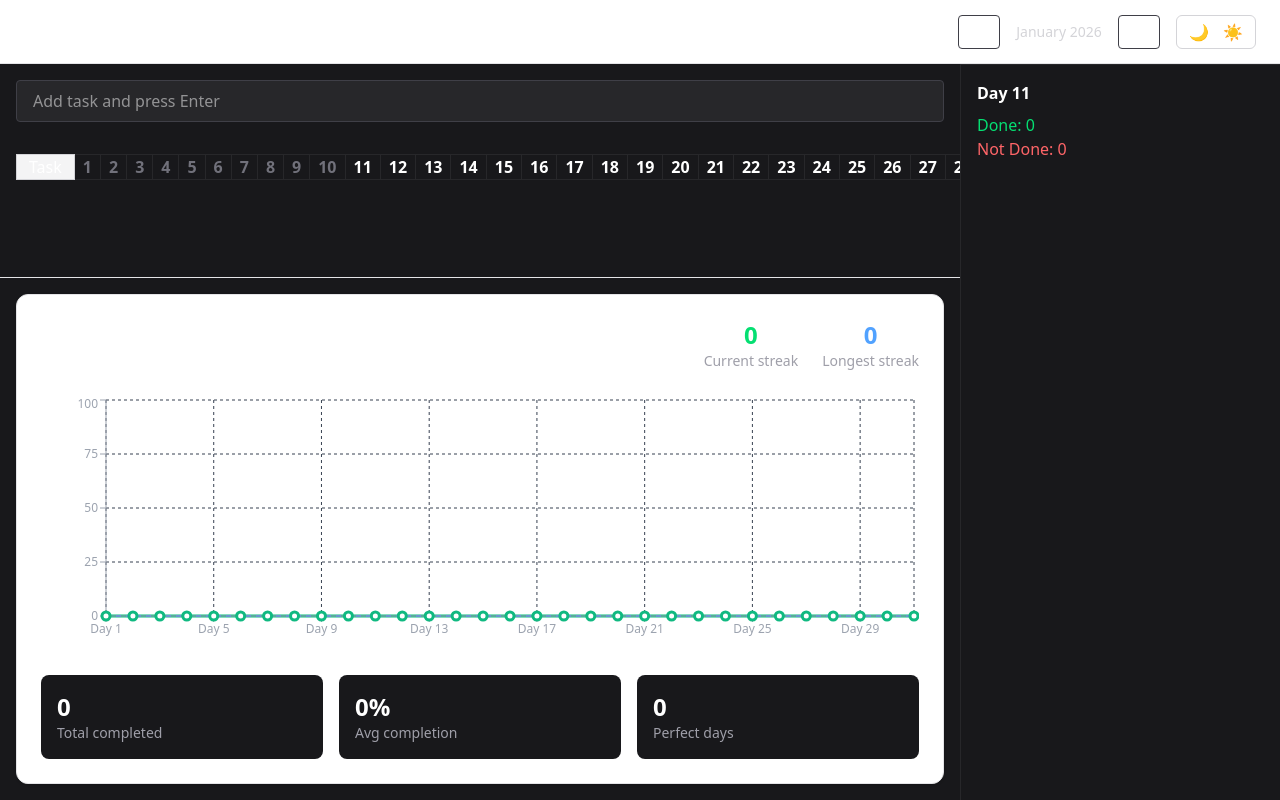
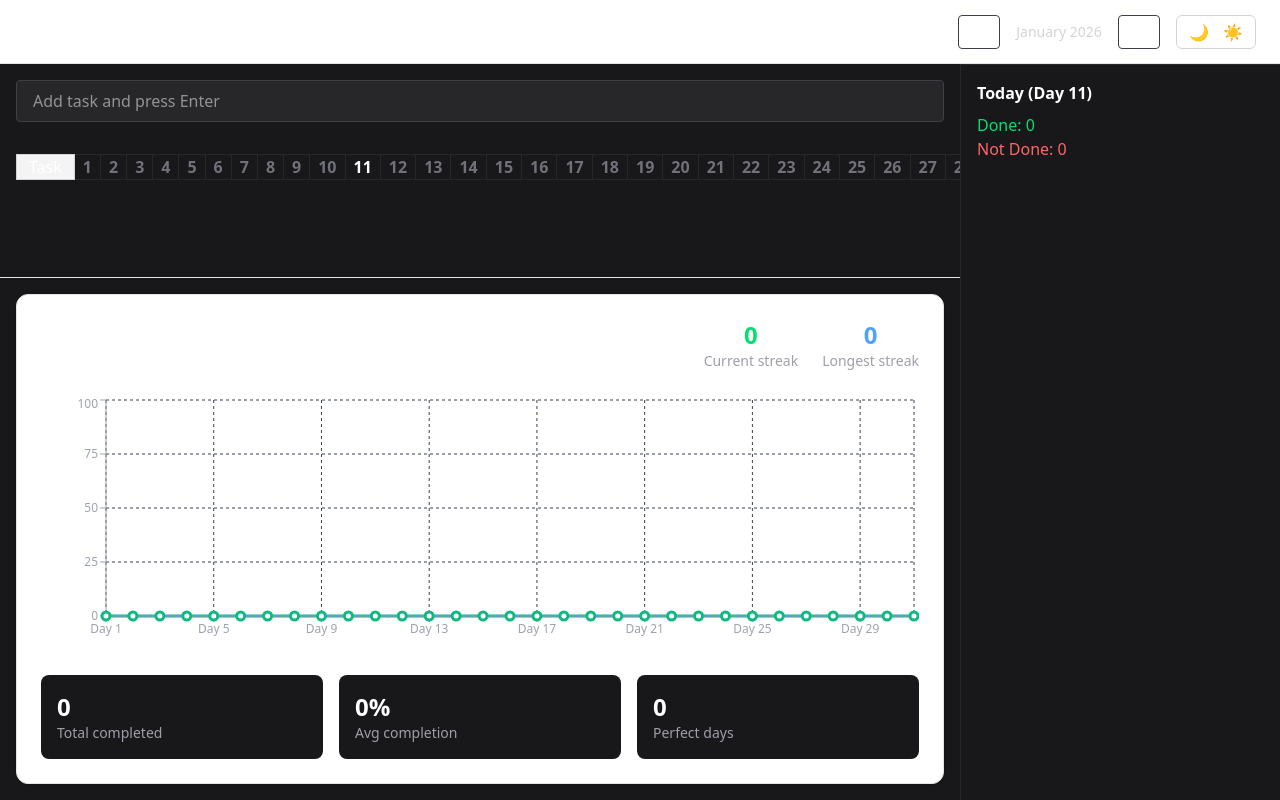
Before and after one commit to AMANTRIPATHI12/Habbit-Tracker, a React app: page / in a window 1280 px wide. Built offline with nearby package versions, Linux system fonts and the light colour scheme; the HTML template or start-up script is replaced by a standard one.

Commit message:
New Feature has been added to prevent future days

```diff
--- a/src/App.jsx
+++ b/src/App.jsx
@@ -22,6 +22,7 @@ export default function App() {
     today.getFullYear() === currentDate.getFullYear() &&
     today.getMonth() === currentDate.getMonth()
 
+  const todayDay = isCurrentMonth ? today.getDate() : null
   const startDay = isCurrentMonth ? today.getDate() : 1
 
 
@@ -112,6 +113,7 @@ export default function App() {
             setSelectedDay={setSelectedDay}
             onDeleteTask={deleteTask}
             startDay={startDay}
+            todayDay={todayDay}
           />
 
           {/* 🔥 ProgressGraph AT BOTTOM OF TASKS */}
@@ -130,6 +132,7 @@ export default function App() {
           tracker={tracker}
           selectedDay={selectedDay}
           startDay={startDay}
+          todayDay={todayDay}
         />
       </main>
     </div>
--- a/src/components/StatsPanel.jsx
+++ b/src/components/StatsPanel.jsx
@@ -3,8 +3,9 @@ export default function StatsPanel({
   tracker,
   selectedDay,
   startDay,
+  todayDay,
 }) {
-  // If day is before tracking started
+  // Before tracking started
   if (selectedDay < startDay) {
     return (
       <section className="w-full md:w-80 p-4 border-t md:border-l border-zinc-800">
@@ -16,12 +17,27 @@ export default function StatsPanel({
     )
   }
 
+  // Not today (future or past locked)
+  if (todayDay && selectedDay !== todayDay) {
+    return (
+      <section className="w-full md:w-80 p-4 border-t md:border-l border-zinc-800">
+        <h2 className="font-semibold mb-2">Day {selectedDay}</h2>
+        <p className="text-zinc-400 text-sm">
+          You can only update today’s habits
+        </p>
+      </section>
+    )
+  }
+
+  // Today stats
   const done = Object.values(tracker[selectedDay] || {}).filter(Boolean).length
   const notDone = Math.max(tasks.length - done, 0)
 
   return (
     <section className="w-full md:w-80 p-4 border-t md:border-l border-zinc-800">
-      <h2 className="font-semibold mb-2">Day {startDay}</h2>
+      <h2 className="font-semibold mb-2">
+        Today (Day {selectedDay})
+      </h2>
 
       <p className="text-green-400">Done: {done}</p>
       <p className="text-red-400">Not Done: {notDone}</p>
--- a/src/components/TrackerGrid.jsx
+++ b/src/components/TrackerGrid.jsx
@@ -6,6 +6,7 @@ export default function TrackerGrid({
   setSelectedDay,
   onDeleteTask,
   startDay,
+  todayDay,
 }) {
   function toggle(taskId, day) {
     setTracker(prev => ({
@@ -34,10 +35,14 @@ export default function TrackerGrid({
             {Array.from({ length: daysInMonth }, (_, i) => (
               <th
                 key={i}
-                className={`border border-zinc-800 px-2 cursor-pointer ${
-                  i + 1 < startDay ? "text-zinc-500 cursor-not-allowed" : ""
+                className={`border border-zinc-800 px-2 ${
+                  todayDay && i + 1 !== todayDay
+                    ? "text-zinc-500 cursor-not-allowed"
+                    : "cursor-pointer"
                 }`}
-                onClick={() => i + 1 >= startDay && setSelectedDay(i + 1)}
+                onClick={() =>
+                  todayDay && i + 1 === todayDay && setSelectedDay(i + 1)
+                }
               >
                 {i + 1}
               </th>
@@ -68,13 +73,15 @@ export default function TrackerGrid({
 
               {Array.from({ length: daysInMonth }, (_, i) => {
                 const day = i + 1
-                const disabled = day < startDay
+                const isPast = todayDay && day < todayDay
+                const isFuture = todayDay && day > todayDay
+                const disabled = isPast || isFuture
 
                 return (
                   <td
                     key={day}
                     className={`border border-zinc-800 text-center ${
-                      disabled ? "bg-zinc-800/40" : ""
+                      disabled ? "bg-zinc-800/40" : "bg-zinc-900"
                     }`}
                   >
                     <input
@@ -82,7 +89,11 @@ export default function TrackerGrid({
                       disabled={disabled}
                       checked={tracker[day]?.[task.id] || false}
                       onChange={() => toggle(task.id, day)}
-                      className={disabled ? "opacity-40 cursor-not-allowed" : ""}
+                      className={`w-4 h-4 ${
+                        disabled
+                          ? "opacity-40 cursor-not-allowed"
+                          : "cursor-pointer accent-green-500"
+                      }`}
                     />
                   </td>
                 )
```
